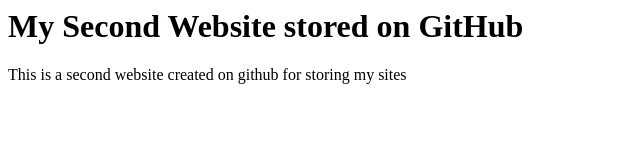
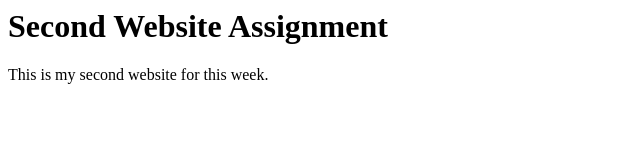
Before and after one commit to glenncatalla-marianas/wk1_assignment2, a plain HTML site: page index.html in a window 1280 px wide. Shown: the whole page, without its empty margins (0-640 px from the left). Drawn offline with Linux system fonts and the light colour scheme.

Commit message:
Update index.html

```diff
--- a/index.html
+++ b/index.html
@@ -1,11 +1,11 @@
 <html>
   <head>
-    <title>My Second Website</title>
+    <title>Second Website Assignment</title>
   </head>
   <body>
-    <h1>My Second Website stored on GitHub</h2>
+    <h1>Second Website Assignment</h1>
     <p>
-      This is a second website created on github for storing my sites
+      This is my second website for this week.
     </p>
   </body>
 </html>
```
